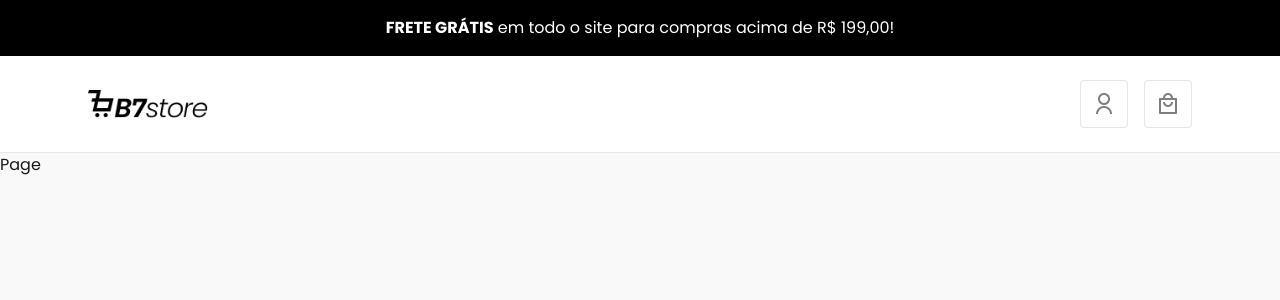
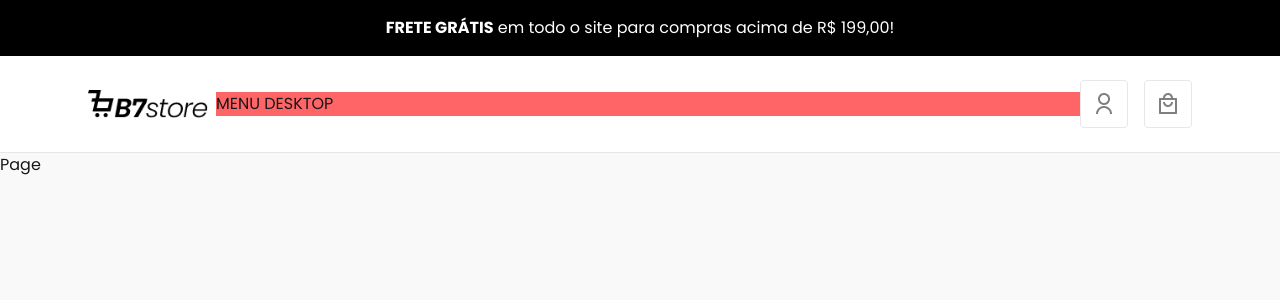
Before and after one commit to Nixwzy/b7store, a Next.js app: page / in a window 1280 px wide. Shown: the top 300 px of the page. Built offline with nearby package versions, Linux system fonts and the light colour scheme.

Commit message:
style(header): update layout structure and add desktop menu placeholder

```diff
--- a/src/components/layout/header.tsx
+++ b/src/components/layout/header.tsx
@@ -30,9 +30,9 @@ export function Header() {
         199,00!
       </div>
 
-      {/* main content */}
+      {/* Logo */}
       <div className="p-6 w-full max-w-6xl mx-auto">
-        <div className="flex items-center justify-between">
+        <div className="flex items-center">
           <div className='w-32'>
             <Link href={'/'}>
               <Image
@@ -42,6 +42,12 @@ export function Header() {
                 height={40}
               />
             </Link>
+          </div>
+
+          <div className='bg-red-400 flex-1'>
+            <div className='w-full hidden md:block'>
+              MENU DESKTOP
+            </div>
           </div>
 
           {/* user actions */}
```
